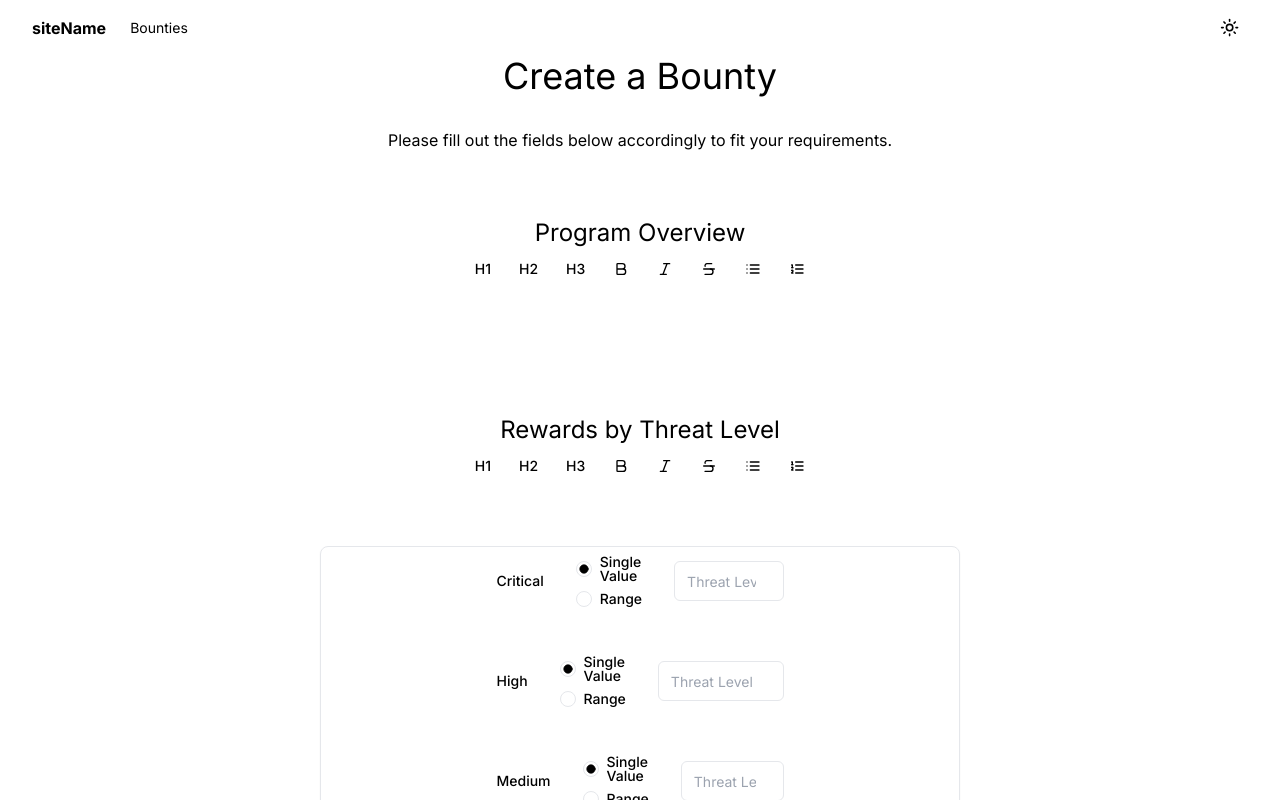
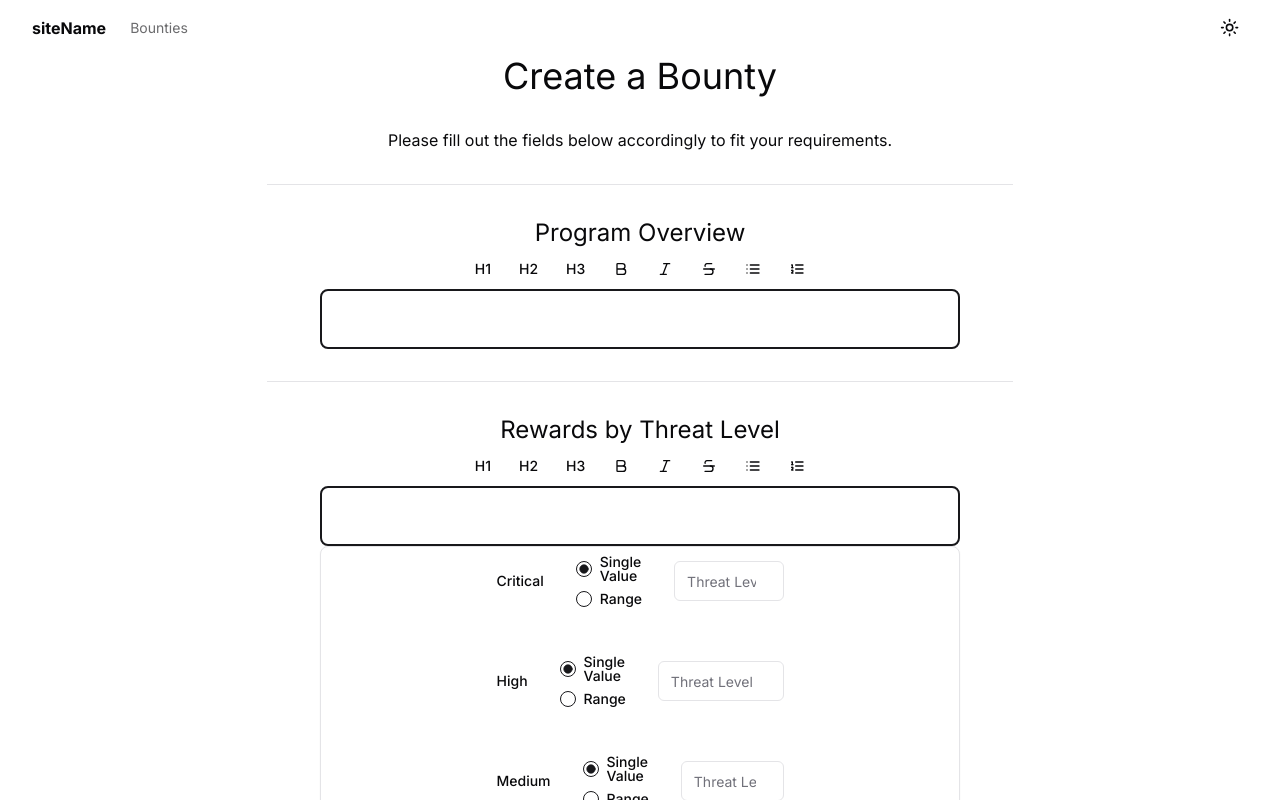
Before and after one commit to RohaanMooken/StarkHack, a Next.js app in the folder frontend/: page /bounties/create in a window 1280 px wide. Shown: the top 800 px of the page. Built offline with nearby package versions, Linux system fonts and the light colour scheme.

Commit message:
Fix styling using css

```diff
--- a/frontend/src/app/globals.css
+++ b/frontend/src/app/globals.css
@@ -1,53 +1,78 @@
 @tailwind base;
-@tailwind components;
-@tailwind utilities;
+  @tailwind components;
+  @tailwind utilities;
 
-@layer base {
+  @layer base {
     :root {
       --background: 0 0% 100%;
       --foreground: 240 10% 3.9%;
+
       --card: 0 0% 100%;
       --card-foreground: 240 10% 3.9%;
+
       --popover: 0 0% 100%;
       --popover-foreground: 240 10% 3.9%;
+
       --primary: 240 5.9% 10%;
       --primary-foreground: 0 0% 98%;
+
       --secondary: 240 4.8% 95.9%;
       --secondary-foreground: 240 5.9% 10%;
+
       --muted: 240 4.8% 95.9%;
       --muted-foreground: 240 3.8% 46.1%;
+
       --accent: 240 4.8% 95.9%;
       --accent-foreground: 240 5.9% 10%;
+
       --destructive: 0 84.2% 60.2%;
       --destructive-foreground: 0 0% 98%;
+
       --border: 240 5.9% 90%;
       --input: 240 5.9% 90%;
-      --ring: 240 5.9% 10%;
+      --ring: 240 10% 3.9%;
+
       --radius: 0.5rem;
     }
 
     .dark {
       --background: 240 10% 3.9%;
       --foreground: 0 0% 98%;
+
       --card: 240 10% 3.9%;
       --card-foreground: 0 0% 98%;
+
       --popover: 240 10% 3.9%;
       --popover-foreground: 0 0% 98%;
+
       --primary: 0 0% 98%;
       --primary-foreground: 240 5.9% 10%;
+
       --secondary: 240 3.7% 15.9%;
       --secondary-foreground: 0 0% 98%;
+
       --muted: 240 3.7% 15.9%;
       --muted-foreground: 240 5% 64.9%;
+
       --accent: 240 3.7% 15.9%;
       --accent-foreground: 0 0% 98%;
+
       --destructive: 0 62.8% 30.6%;
       --destructive-foreground: 0 0% 98%;
+
       --border: 240 3.7% 15.9%;
       --input: 240 3.7% 15.9%;
       --ring: 240 4.9% 83.9%;
     }
+  }
 
+  @layer base {
+    * {
+      @apply border-border;
+    }
+    body {
+      @apply bg-background text-foreground;
+    }
     h1 {
       @apply text-4xl;
     }
--- a/frontend/src/components/editor.jsx
+++ b/frontend/src/components/editor.jsx
@@ -11,7 +11,7 @@ export function Editor() {
 		],
         editorProps: {
             attributes: {
-                class: "border-white border-2 rounded-lg p-4",
+                class: "border-primary border-2 rounded-lg p-4",
             },
         },
 	});
--- a/frontend/tailwind.config.js
+++ b/frontend/tailwind.config.js
@@ -17,6 +17,46 @@ module.exports = {
       },
     },
     extend: {
+      colors: {
+        border: "hsl(var(--border))",
+        input: "hsl(var(--input))",
+        ring: "hsl(var(--ring))",
+        background: "hsl(var(--background))",
+        foreground: "hsl(var(--foreground))",
+        primary: {
+          DEFAULT: "hsl(var(--primary))",
+          foreground: "hsl(var(--primary-foreground))",
+        },
+        secondary: {
+          DEFAULT: "hsl(var(--secondary))",
+          foreground: "hsl(var(--secondary-foreground))",
+        },
+        destructive: {
+          DEFAULT: "hsl(var(--destructive))",
+          foreground: "hsl(var(--destructive-foreground))",
+        },
+        muted: {
+          DEFAULT: "hsl(var(--muted))",
+          foreground: "hsl(var(--muted-foreground))",
+        },
+        accent: {
+          DEFAULT: "hsl(var(--accent))",
+          foreground: "hsl(var(--accent-foreground))",
+        },
+        popover: {
+          DEFAULT: "hsl(var(--popover))",
+          foreground: "hsl(var(--popover-foreground))",
+        },
+        card: {
+          DEFAULT: "hsl(var(--card))",
+          foreground: "hsl(var(--card-foreground))",
+        },
+      },
+      borderRadius: {
+        lg: "var(--radius)",
+        md: "calc(var(--radius) - 2px)",
+        sm: "calc(var(--radius) - 4px)",
+      },
       keyframes: {
         "accordion-down": {
           from: { height: "0" },
```
